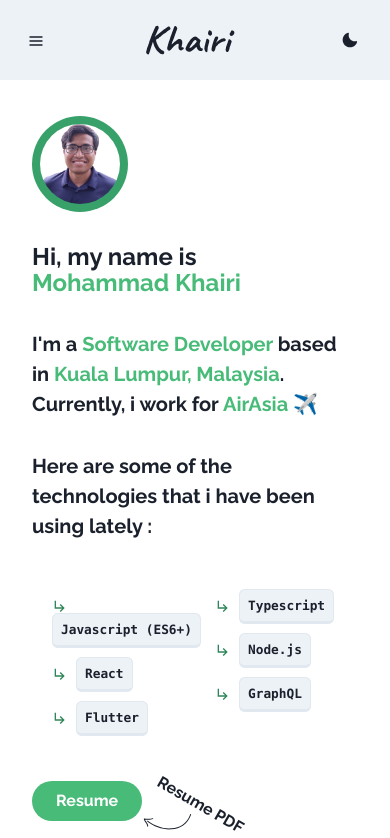
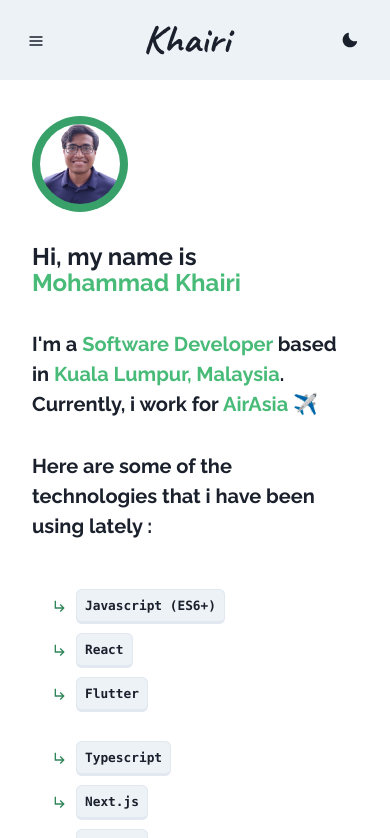
Before and after one commit to khairimusa/kairi-portfolio, a React (Vite) app: page / in a window 390 px wide. Shown: the top 838 px of the page. Built offline with nearby package versions, Linux system fonts and the light colour scheme.

Commit message:
responsive column

```diff
--- a/src/components/Hero.tsx
+++ b/src/components/Hero.tsx
@@ -80,7 +80,7 @@ export default function Hero() {
             </Text>
           </Text>
 
-          <SimpleGrid columns={2}>
+          <SimpleGrid columns={{ base: 1, md: 2 }}>
             <Box height={'auto'}>
               <List spacing={5} pt={5} pb={5} pl={5}>
                 <ListItem>
@@ -105,7 +105,7 @@ export default function Hero() {
                 </ListItem>
                 <ListItem>
                   <ListIcon as={MdSubdirectoryArrowRight} color='green.600' />
-                  <Kbd padding={2}>Node.js</Kbd>
+                  <Kbd padding={2}>Next.js</Kbd>
                 </ListItem>
                 <ListItem>
                   <ListIcon as={MdSubdirectoryArrowRight} color='green.600' />
```
